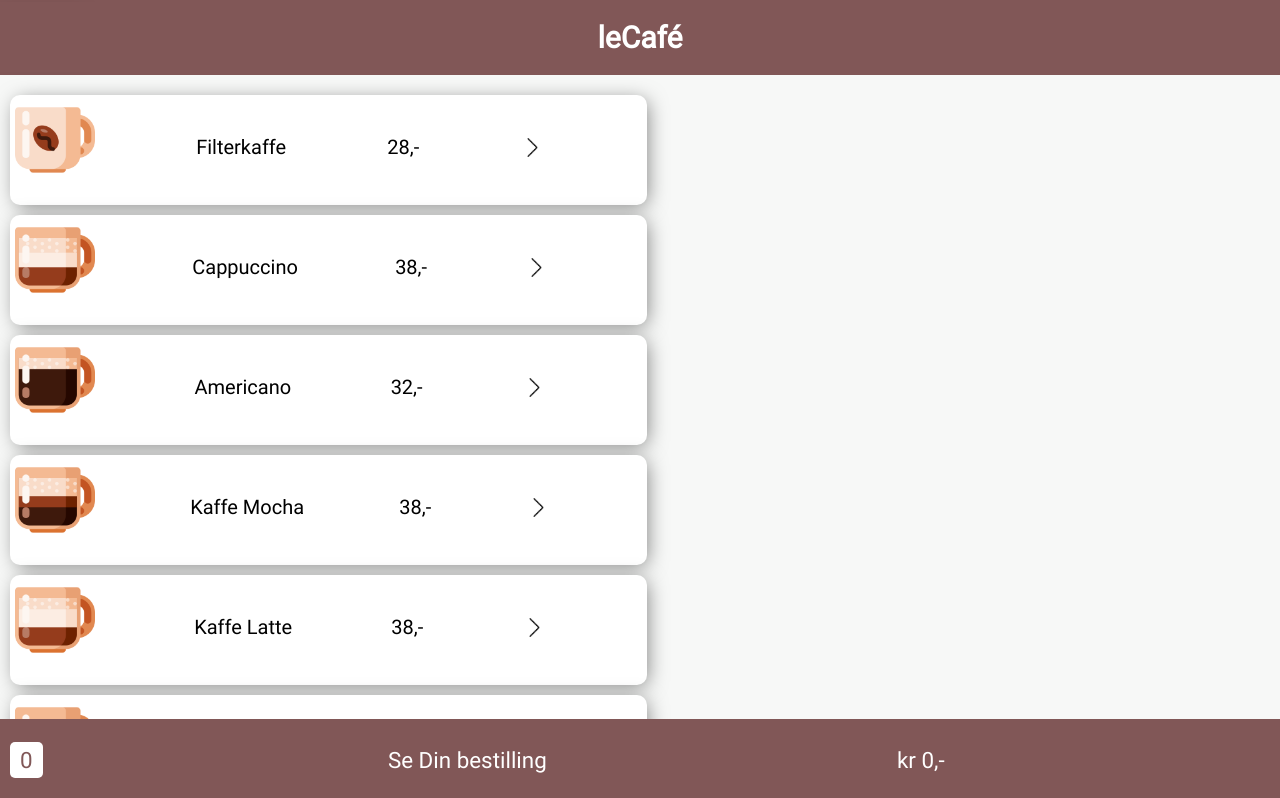
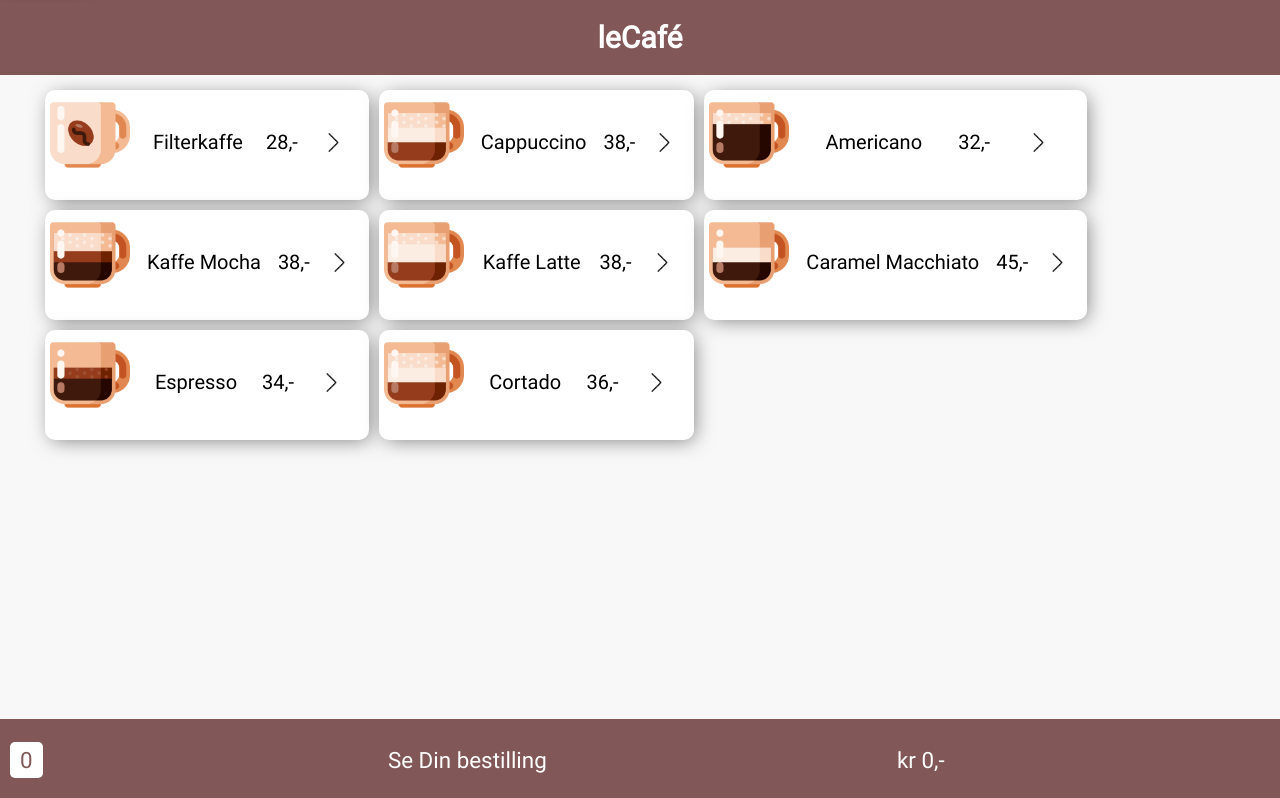
Before and after one commit to Sarahcvd/eksamen-ds3801, a React (Create React App) app: page /HotDrinks in a window 1280 px wide. Shown: the top 798 px of the page. Built offline with nearby package versions, Linux system fonts and the light colour scheme.

Commit message:
styling productcards desktop-version (#26)

```diff
--- a/src/Components/category-overview/Category.jsx
+++ b/src/Components/category-overview/Category.jsx
@@ -7,9 +7,10 @@ import '../../styles2.css'
 const Category = (props) => {
   const categoryLiContainerStyle = {
     margin: "auto",
-    padding: "5px",
-    gridColumn: "1 /span 3",
+    gridRow: "2",
+    gridColumn: "2 /span 6",
     display: "grid",
+    gridTemplateRows: "auto auto auto"
   }
 
   const categoryLiStyle = {
--- a/src/Components/category-overview/ProductCard.jsx
+++ b/src/Components/category-overview/ProductCard.jsx
@@ -47,9 +47,9 @@ const ProductCard = (props) => {
       <img
         style={productImgStyle}
         src={props.data.img}/>
-      <div style={productNameStyle}>{props.data.name}</div>
-      <div style={productPriceStyle}>{productPrice},-</div>
-      <img
+      <div className="product-name-style" style={productNameStyle}>{props.data.name}</div>
+      <div className="product-price-style" style={productPriceStyle}>{productPrice},-</div>
+      <img className="product-arrow-style"
         src={arrow}
         style={productArrowStyle}/>
     </Link>
--- a/src/styles2.css
+++ b/src/styles2.css
@@ -115,4 +115,16 @@ div{
         cursor: pointer;
         transition: 0.4s;
     }
+
+    .product-list {
+        margin: auto;
+        grid-column: 1/ span 3;
+        grid-row: 2;
+        width: 100%;
+        grid-template-columns: auto auto auto;
+    }
+
+
+
+
   }
```
